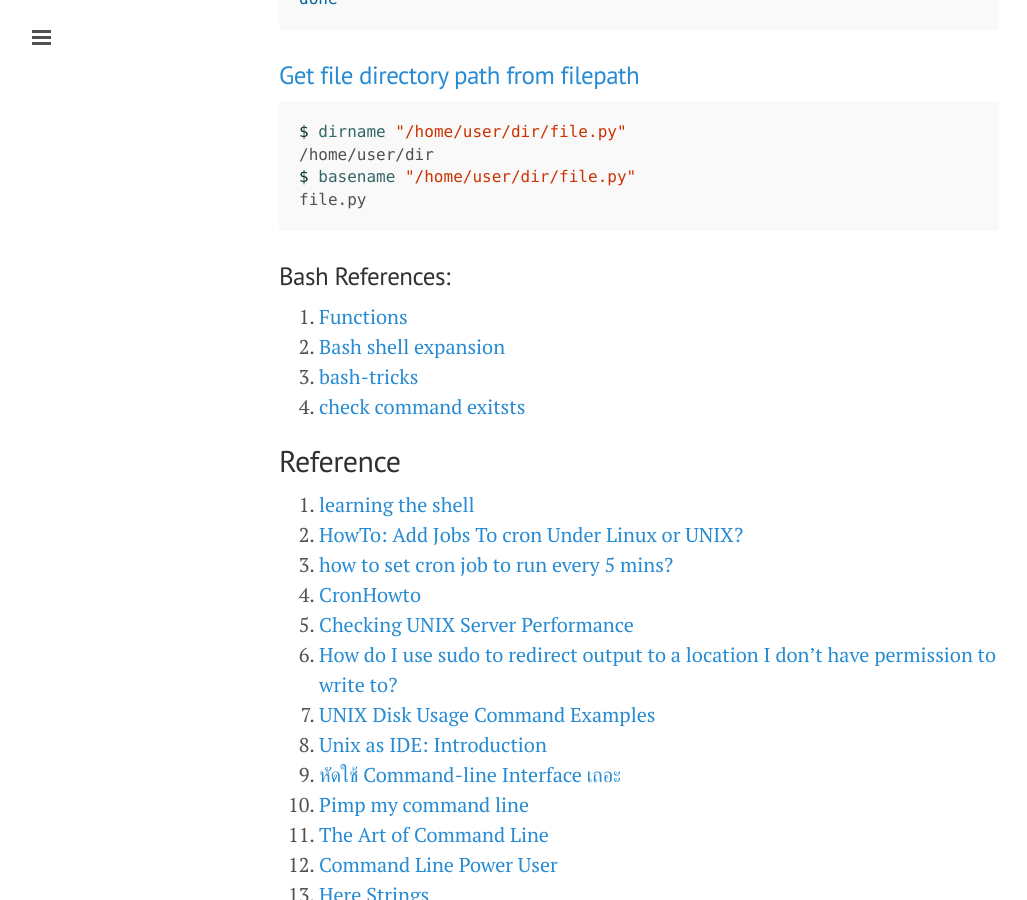
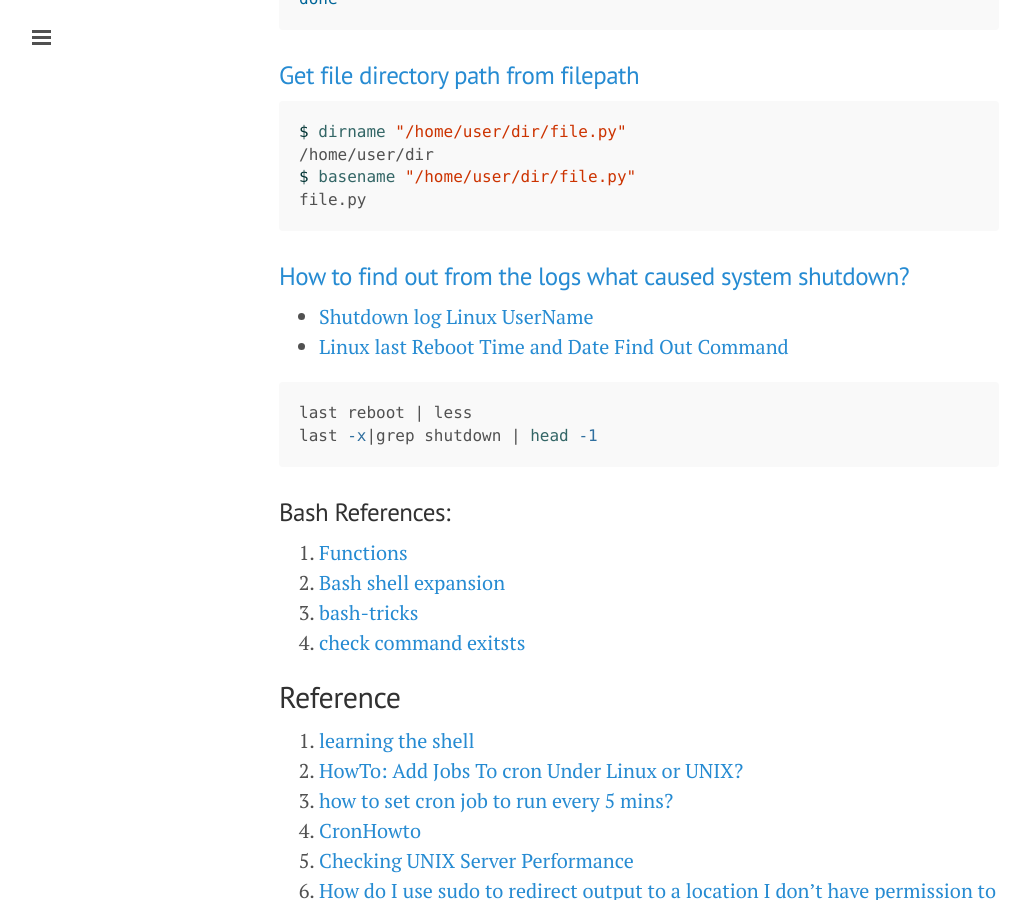
Before and after one commit to ibotdotout/ibotdotout.github.io, a Jekyll site: the page built from _posts/2014-06-27-unix.md, in a window 1280 px wide and 900 px high, scrolled down 6062 px. Shown: the whole window, without its empty margins (1-1028 px from the left). Built offline with Jekyll 4.4.1, drawn with Linux system fonts in a browser that asks for light colours; nearby versions of some CDN libraries; Markdown is read by kramdown in place of the engine named in the settings.

Commit message:
add last reboot in unix

````diff
--- a/_posts/2014-06-27-unix.md
+++ b/_posts/2014-06-27-unix.md
@@ -271,6 +271,16 @@ $ basename "/home/user/dir/file.py"
 file.py
 ```
 
+### [How to find out from the logs what caused system shutdown?](http://unix.stackexchange.com/questions/9819/how-to-find-out-from-the-logs-what-caused-system-shutdown)
+- [Shutdown log Linux UserName](http://unix.stackexchange.com/questions/107501/shutdown-log-linux-username)
+- [Linux last Reboot Time and Date Find Out Command](http://www.cyberciti.biz/tips/linux-last-reboot-time-and-date-find-out.html)
+
+```sh
+last reboot | less
+last -x|grep shutdown | head -1
+```
+
+
 ### Bash References:
 1. [Functions](http://tldp.org/HOWTO/Bash-Prog-Intro-HOWTO-8.html)
 9. [Bash shell expansion](http://blog.sanctum.geek.nz/bash-shell-expansion/)
````
